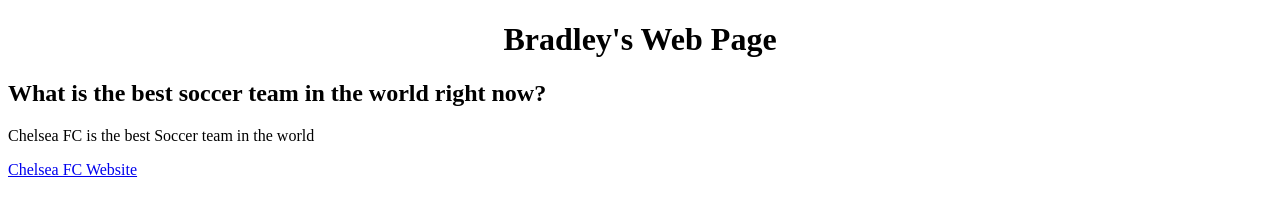
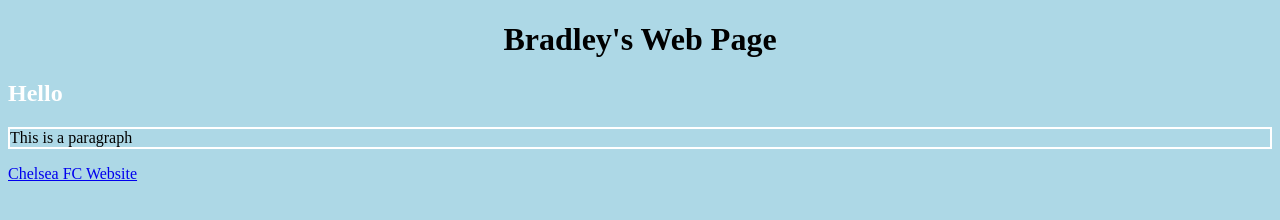
Before and after one commit to Bradleykeel2/Bradleykeel2.github.io, a plain HTML site: page index.html in a window 1280 px wide. Drawn offline with Linux system fonts and the light colour scheme.

Commit message:
Update index.html

```diff
--- a/index.html
+++ b/index.html
@@ -1,13 +1,14 @@
 <!DOCTYPE html>
 <html>
 <title>My ECS Github Page</title>
-<body style="backround-color:navy blue">
+<body>
+<body style="background-color:lightblue">
 
 <h1 style="text-align:center">Bradley's Web Page</h1>
-<h2>What is the best soccer team in the world right now?</h2>
-<p>Chelsea FC is the best Soccer team in the world</p>
+<h2 style="color:white">Hello</h2>
+<p style="border:2px solid White">This is a paragraph</p>
 <!--Remember to make all the text above on one line-->
-<a href="https://www.chelseafc.com">Chelsea FC Website</a>
+<a href="bradleykeel2.github/exercises/index.html">Chelsea FC Website</a>
 
 </body>
 </html>
```
